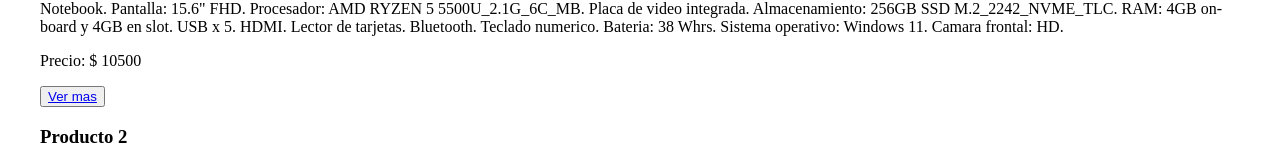
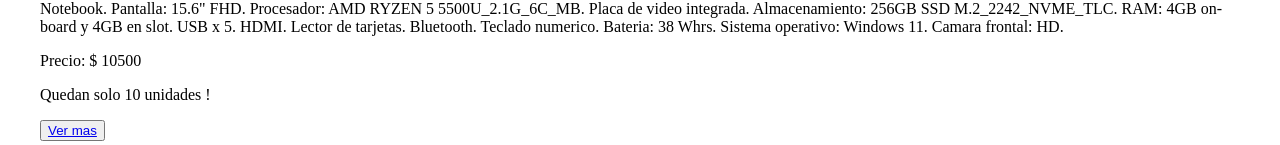
Before and after one commit to alejandrospirupulos/PreentregaReact1-Spirupulos, a React (Vite) app: page / in a window 1280 px wide. Shown: the part 657-802 px from the top of the page. Built offline with nearby package versions, Linux system fonts and the light colour scheme.

Commit message:
agregado

```diff
--- a/src/components/ItemCard/ItemCard.jsx
+++ b/src/components/ItemCard/ItemCard.jsx
@@ -10,6 +10,7 @@
       <hr />
       <p>{item.description}</p>
       <p className="text-xl font-bold">Precio: $ {item.price}</p>
+      {item.stock <= 10 && <p>Quedan solo {item.stock} unidades !</p> }
       <button>
         <Link to={`/item/${item.id}`}>Ver mas</Link>
       </button>
```
